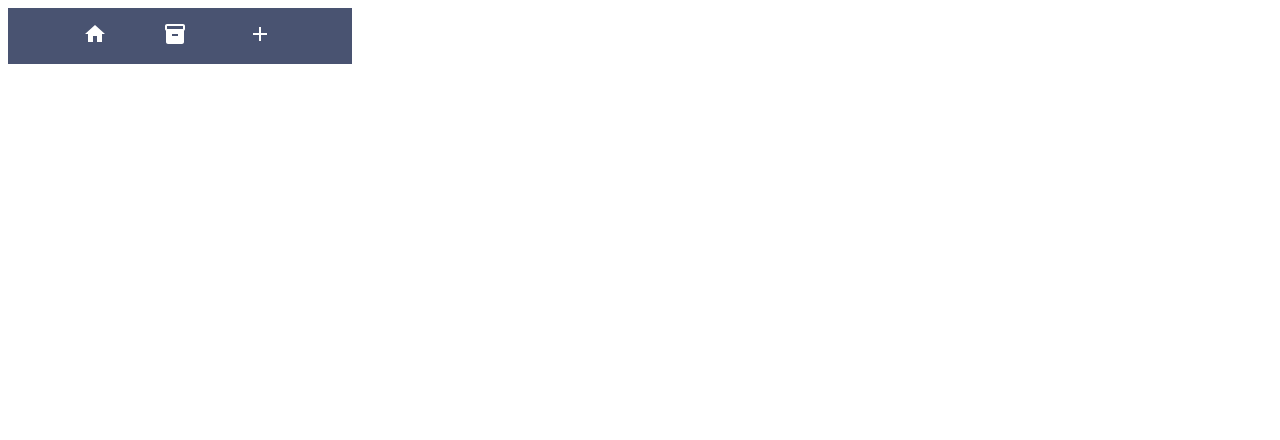
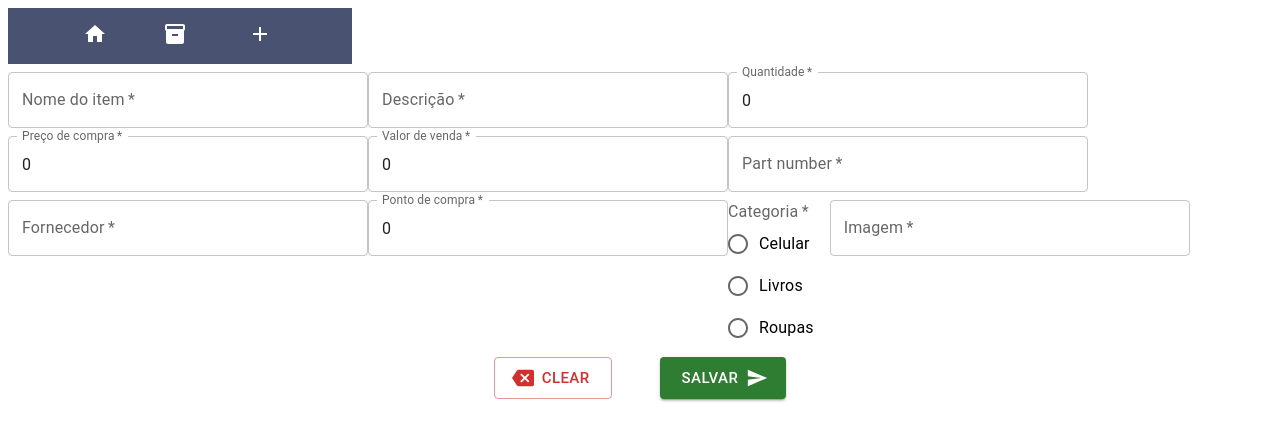
Before and after one commit to LeoSantini/kols, a React (Create React App) app: page /editProduct/1 in a window 1280 px wide. Shown: the top 440 px of the page. Built offline with nearby package versions, Linux system fonts and the light colour scheme; no server answers.

Commit message:
função editar finalizada, fixed bug do rerender

```diff
--- a/package.json
+++ b/package.json
@@ -15,7 +15,8 @@
     "react": "^17.0.2",
     "react-dom": "^17.0.2",
     "react-router-dom": "^6.2.1",
-    "react-scripts": "5.0.0",
+    "react-scripts": "^3.0.1",
+    "uniqid": "^5.4.0",
     "web-vitals": "^2.1.0"
   },
   "scripts": {
--- a/src/App.js
+++ b/src/App.js
@@ -1,6 +1,7 @@
 // Import funções react
 import { BrowserRouter, Routes, Route } from "react-router-dom";
 import { useState, useEffect } from "react";
+import React from 'react'
 
 // Import de componentes
 import Navbar from "./Components/Navbar/index";
@@ -38,7 +39,7 @@ function App() {
         <Route path="/" element={<Home />} />
         <Route path="/products" element={<Products stock={stock} setRerender={setRerender}/>} />
         <Route path="/product/:_id" element={<Product stock={stock} setRerender={setRerender} />} />
-        <Route path="/addProduct" element={<Form />} />
+        <Route path="/addProduct" element={<Form setRerender={setRerender}/>} />
         <Route path="/editProduct/:_id" element={<Edit setRerender={setRerender}/>} />
       </Routes>
     </BrowserRouter>
--- a/src/pages/Edit/Edit.js
+++ b/src/pages/Edit/Edit.js
@@ -1,8 +1,22 @@
-import {useParams, Link, useNavigate} from 'react-router-dom'
-import { useEffect, useState} from 'react'
+import { useParams, Link, useNavigate } from 'react-router-dom'
+import { useEffect, useState } from 'react'
 import axios from "axios"
 
-function Edit({ setRerender}){
+// Import form Material UI
+import * as React from "react";
+import Box from "@mui/material/Box";
+import TextField from "@mui/material/TextField";
+import FormControl from "@mui/material/FormControl";
+import RadioGroup from "@mui/material/RadioGroup";
+import FormLabel from "@mui/material/FormLabel";
+import FormControlLabel from "@mui/material/FormControlLabel";
+import Radio from "@mui/material/Radio";
+import Button from "@mui/material/Button";
+import SendIcon from "@mui/icons-material/Send";
+import BackspaceIcon from "@mui/icons-material/Backspace";
+import Stack from "@mui/material/Stack";
+
+function Edit({ setRerender }) {
   const params = useParams()
   const navigate = useNavigate()
   const [form, setForm] = useState({
@@ -18,11 +32,46 @@ function Edit({ setRerender}){
     "image": ""
   })
 
+  function HandleChange(event) {
+    setForm({ ...form, [event.target.name]: event.target.value });
+  }
+
+  function HandleSubmit() {
+    for (let key in form) {
+      if (!form[key]) {
+        window.alert(`Preencher o campo ${key}`);
+        return;
+      }
+    }
+
+    delete form._id
+
+    axios.put(`https://ironrest.herokuapp.com/kols/${params._id}`, form)
+    console.log(form)
+    navigate(`/products`)
+    setRerender(true)
+  }
+
+  function HandleClear() {
+    setForm({
+      name: "",
+      description: "",
+      quantity: 0,
+      purchase_price: 0,
+      sale_value: 0,
+      part_number: "",
+      supplier: "",
+      resupply_point: 0,
+      category: "",
+      image: "",
+    })
+  }
+
   useEffect(() => {
     async function fetchProduct() {
       try {
         const response = await axios.get(`https://ironrest.herokuapp.com/kols/${params._id}`);
-            setForm({...response.data});
+        setForm({ ...response.data });
       } catch (error) {
         console.log(error);
       }
@@ -30,38 +79,169 @@ function Edit({ setRerender}){
     fetchProduct();
   }, [params._id]);
 
-      function handleChange(event) {
-        setForm({ ...form, [event.target.name]: event.target.value });
-      }
-
-
-      function handleSubmit(event) {
-        event.preventDefault();
-
-        delete form._id;
-
-        axios
-        .put(`https://ironrest.herokuapp.com/kols/${params._id}`, form)
-        .then((result) => navigate(`/products`))
-        .catch((error) => {
-            console.error(error);
-        });
-
-      }
-      delete form._id;
-        axios
-        .put(`https://ironrest.herokuapp.com/kols/${params._id}`, form)
-        .then((result) => navigate(`/products`))
-        .catch((error) => {
-            console.error(error);
-        });
-
-
 
 
   return (
     <div>
-
+      <Box
+        component="form"
+        sx={{
+          "& > :not(style)": { maxWidth: 360, marginTop: 1 },
+        }}
+        noValidate
+        autoComplete="off"
+      >
+        <TextField
+          id="outlined-basic"
+          label="Nome do item"
+          variant="outlined"
+          onChange={HandleChange}
+          name="name"
+          value={form.name}
+          fullWidth
+          required
+        />
+        <TextField
+          id="outlined-basic"
+          label="Descrição"
+          variant="outlined"
+          onChange={HandleChange}
+          name="description"
+          value={form.description}
+          multiline
+          fullWidth
+          required
+        />
+        <TextField
+          id="outlined-basic"
+          label="Quantidade"
+          variant="outlined"
+          onChange={HandleChange}
+          name="quantity"
+          value={form.quantity}
+          type="number"
+          fullWidth
+          required
+          InputProps={{ inputProps: { min: 0 } }}
+        />
+        <TextField
+          id="outlined-basic"
+          label="Preço de compra"
+          onChange={HandleChange}
+          name="purchase_price"
+          value={form.purchase_price}
+          type="number"
+          fullWidth
+          required
+          InputProps={{ inputProps: { min: 0 } }}
+        />
+        <TextField
+          id="outlined-basic"
+          label="Valor de venda"
+          onChange={HandleChange}
+          name="sale_value"
+          value={form.sale_value}
+          type="number"
+          fullWidth
+          required
+          InputProps={{ inputProps: { min: 0 } }}
+        />
+        <TextField
+          id="outlined-basic"
+          label="Part number"
+          onChange={HandleChange}
+          name="part_number"
+          value={form.part_number}
+          fullWidth
+          required
+        />
+        <TextField
+          id="outlined-basic"
+          label="Fornecedor"
+          onChange={HandleChange}
+          name="supplier"
+          value={form.supplier}
+          fullWidth
+          required
+        />
+        <TextField
+          id="outlined-basic"
+          label="Ponto de compra"
+          onChange={HandleChange}
+          name="resupply_point"
+          value={form.resupply_point}
+          type="number"
+          fullWidth
+          required
+          InputProps={{ inputProps: { min: 0 } }}
+        />
+        <FormControl required>
+          <FormLabel id="demo-radio-buttons-group-label">Categoria</FormLabel>
+          <RadioGroup
+            aria-labelledby="demo-radio-buttons-group-label"
+            defaultValue="female"
+            name="radio-buttons-group"
+          >
+            <FormControlLabel
+              value="celular"
+              control={<Radio />}
+              label="Celular"
+              onChange={HandleChange}
+              name="category"
+            />
+            <FormControlLabel
+              value="livros"
+              control={<Radio />}
+              label="Livros"
+              onChange={HandleChange}
+              name="category"
+            />
+            <FormControlLabel
+              value="roupas"
+              control={<Radio />}
+              label="Roupas"
+              onChange={HandleChange}
+              name="category"
+            />
+          </RadioGroup>
+        </FormControl>
+        <TextField
+          id="outlined-basic"
+          label="Imagem"
+          onChange={HandleChange}
+          name="image"
+          value={form.image}
+          fullWidth
+          required
+        />
+      </Box>
+      <Stack
+        direction="row"
+        justifyContent={"center"}
+        spacing={6}
+        sx={{ marginTop: 1 }}
+      >
+        <Button
+          variant="outlined"
+          startIcon={<BackspaceIcon />}
+          color="error"
+          size="large"
+          onClick={HandleClear}
+        >
+          Clear
+        </Button>
+        <Button
+          variant="contained"
+          endIcon={<SendIcon />}
+          type="submit"
+          onClick={HandleSubmit}
+          color="success"
+          size="large"
+        >
+          Salvar
+        </Button>
+        {/* Leo - adicionar aqui o botão de voltar */}
+      </Stack>
     </div>
   )
 }
--- a/src/pages/Form/index.jsx
+++ b/src/pages/Form/index.jsx
@@ -16,7 +16,7 @@ import SendIcon from "@mui/icons-material/Send";
 import BackspaceIcon from "@mui/icons-material/Backspace";
 import Stack from "@mui/material/Stack";
 
-function Form() {
+function Form({ setRerender }) {
   const Navigate = useNavigate();
 
   const [form, setForm] = useState({
@@ -37,23 +37,38 @@ function Form() {
     console.log(form);
   }
 
-    function HandleSubmit(event) {
+  function HandleSubmit(event) {
     for (let key in form) {
-    if (!form[key]) {
+      if (!form[key]) {
         window.alert(`Preencher o campo ${key}`);
         return;
-    }
+      }
     }
     event.preventDefault();
 
     try {
-      const result = axios.post("https://ironrest.herokuapp.com/kols", form);
+      axios.post("https://ironrest.herokuapp.com/kols", form);
       Navigate("/products");
+      setRerender(true)
     } catch (error) {
       console.log(error);
     }
-    }
+  }
 
+  function HandleClear() {
+    setForm({
+      name: "",
+      description: "",
+      quantity: 0,
+      purchase_price: 0,
+      sale_value: 0,
+      part_number: "",
+      supplier: "",
+      resupply_point: 0,
+      category: "",
+      image: "",
+    })
+  }
 
   return (
     <div>
@@ -184,6 +199,7 @@ function Form() {
           label="Imagem"
           onChange={HandleChange}
           name="image"
+          value={form.image}
           fullWidth
           required
         />
@@ -199,7 +215,7 @@ function Form() {
           startIcon={<BackspaceIcon />}
           color="error"
           size="large"
-          disabled
+          onClick={HandleClear}
         >
           Clear
         </Button>
--- a/src/pages/Home/Home.js
+++ b/src/pages/Home/Home.js
@@ -1,4 +1,6 @@
 import {Link} from "react-router-dom"
+import React from 'react'
+
 
 function Home() {
     return (
--- a/src/pages/Products/Products.js
+++ b/src/pages/Products/Products.js
@@ -1,5 +1,6 @@
 import { Link } from "react-router-dom";
 import { useEffect } from 'react'
+import uniqid from 'uniqid'
 // Import table Material UI
 import * as React from "react";
 import Table from "@mui/material/Table";
@@ -31,7 +32,7 @@ function Products({ stock }) {
           <TableBody>
             {stock.map(product => (
               <TableRow
-                key={product._id}
+                key={uniqid()}
                 sx={{
                   "&:last-child td, &:last-child th": {
                     border: 0,
@@ -90,3 +91,6 @@ function Products({ stock }) {
 }
 
 export default Products;
+
+
+/* Perguntar para o Ale, como fazer quando voltarmos para a pagina de produtos, ela atualizar */
```
Also changed, not shown: src/pages/Product/Product.js (+4 -13 lines), 2 other files (tests, documents, lock files or other folders). Lines whose indentation alone changed are shown as unchanged.
